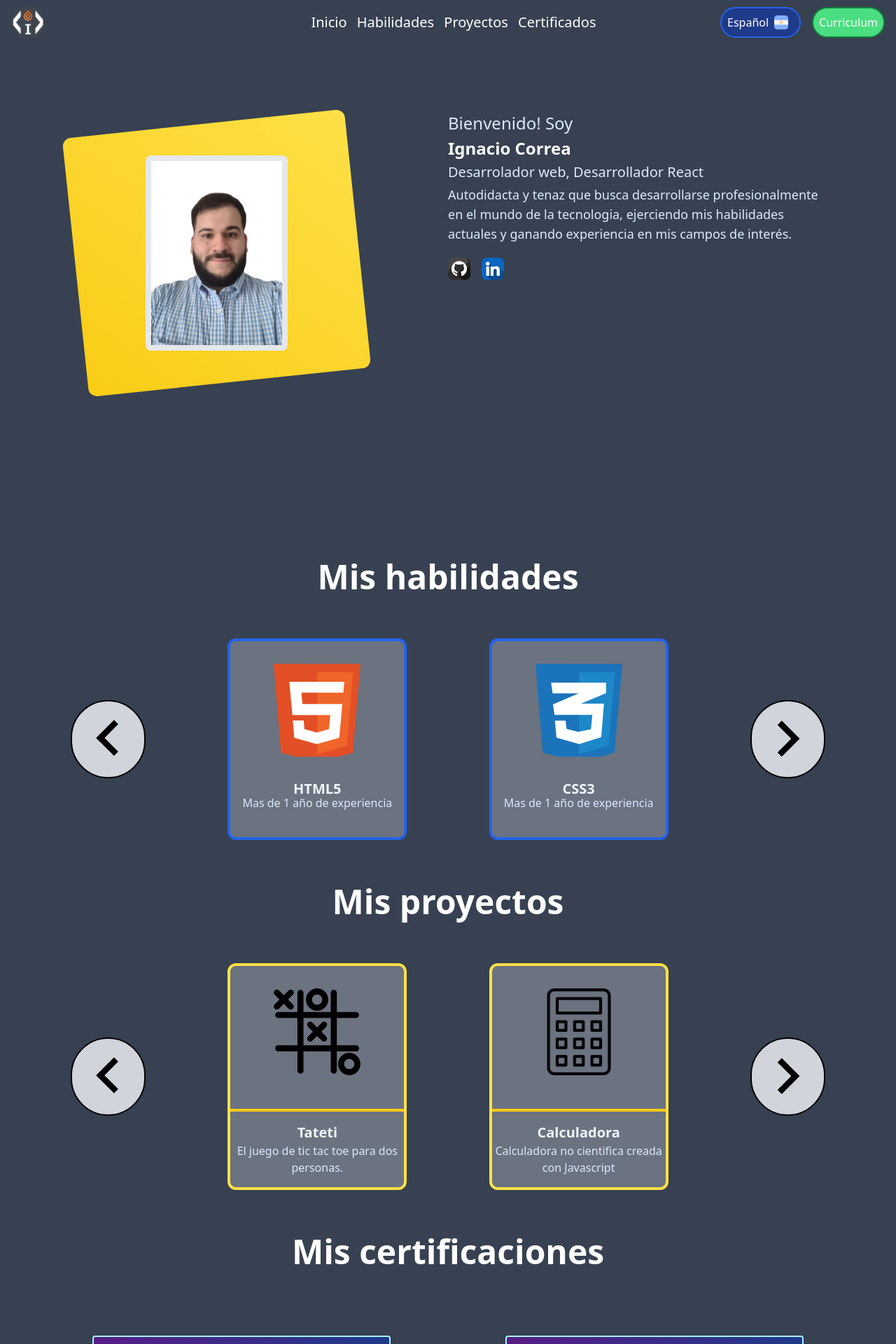
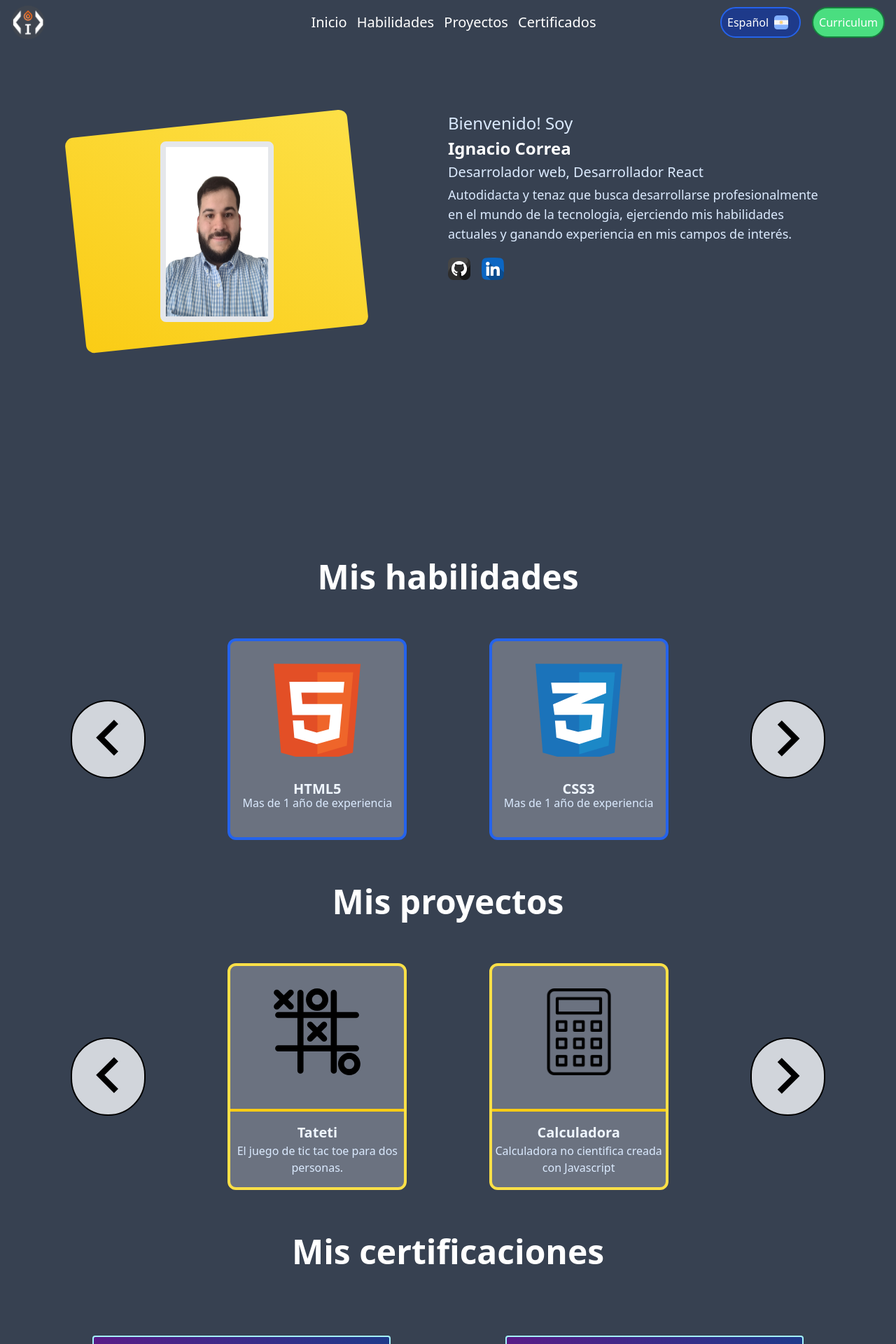
Before and after one commit to Igniske/Igniske.github.io, a React (Create React App) app: page / in a window 1280 px wide. Shown: the top 1920 px of the page at 70% size. Built offline with nearby package versions, Linux system fonts and the light colour scheme.

Commit message:
fix on home and both carrrousels

```diff
--- a/src/App.css
+++ b/src/App.css
@@ -2,29 +2,3 @@
     transform: scale(1.25);
     transition: transform .2s ease-in-out;
 }
-
-.shake-manual:hover{
-    animation: shake 1s;
-
-    animation-iteration-count: infinite;
-  }
-
-  .shake-manual{
-    animation: shake 1s;
-
-    animation-iteration-count: 3s;
-  }
-
-  @keyframes shake {
-    0% { transform: translate(30px, 30px) rotate(0deg); }
-
-    20% { transform: translate(-50px, 20px) rotate(1deg); }
-
-    40% { transform: translate(30px, -30px) rotate(1deg); }
-
-    60% { transform: translate(-50px, 30px) rotate(0deg); }
-
-    80% { transform: translate(-30px, -30px) rotate(1deg); }
-
-    100% { transform: translate(30px, -40px) rotate(-1deg); }
-  }
--- a/src/components/CarrouselProj.jsx
+++ b/src/components/CarrouselProj.jsx
@@ -33,10 +33,12 @@ function CarrouselProj( {children: projects, lang, descEspProj, descEngProj}){
         <div className="bg-gray-700 w-full h-min">
             <h3 className="lg:text-5xl text-4xl font-bold text-white lg:py-16 py-8 text-center">{lang ? "Mis proyectos" : "My projects"}</h3>
         <div className="flex w-full justify-center lg:justify-evenly space-x-4">
-            <button className="w-1/12 border-2 border-black bg-gray-300 hover:bg-stone-400 lg:h-28 md:h-16 h-12 rounded-full my-auto" onClick={prev}><svg viewBox="0 0 24 24" xmlns="http://www.w3.org/2000/svg">
+        <button className="w-1/12 border-2 border-black bg-gray-300 hover:bg-stone-400 lg:h-28 md:h-16 h-12 rounded-full my-auto flex items-center justify-center" onClick={prev}>
+            <svg viewBox="0 0 24 24" xmlns="http://www.w3.org/2000/svg" style={{ height: '100%' }}>
   <path d="M15.41 16.09l-4.58-4.59 4.58-4.59L14 5.5l-6 6 6 6z"/>
   <path d="M0-.25h24v24H0z" fill="none"/>
-</svg></button>
+</svg>
+</button>
             <a href={link[curr]} className="flex flex-wrap flex-row h-96 md:h-fit w-5/12 lg:w-64 bg-gray-500 rounded-xl border-4 border-yellow-300">
                 <div className="w-1/2 h-3/6 pt-8 overflow-hidden relative mx-auto ">
                     <div className="flex lg:pt-0 pt-8 md:pb-12 transition-transform ease out duration-500" style={{ transform: `translateX(-${curr * 100}%)`}}>
@@ -66,10 +68,12 @@ function CarrouselProj( {children: projects, lang, descEspProj, descEngProj}){
                         <p className="lg:h-1/2 w-full text-center text-blue-100 mx-auto">{curr === projects.length - 1 ? (lang ? descEspProj[0] : descEngProj[0]) : (lang ? descEspProj[curr + 1] : descEngProj[curr + 1])}</p>
                     </div>
             </a>
-            <button className="w-1/12 border-2 border-black bg-gray-300 hover:bg-stone-400 lg:h-28 md:h-16 h-12 rounded-full m-auto" onClick={next}><svg viewBox="0 0 24 24" xmlns="http://www.w3.org/2000/svg">
+            <button className="w-1/12 border-2 border-black bg-gray-300 hover:bg-stone-400 lg:h-28 md:h-16 h-12 rounded-full m-auto flex items-center justify-center" onClick={next}>
+            <svg viewBox="0 0 24 24" xmlns="http://www.w3.org/2000/svg" style={{ height: '100%' }}>
   <path d="M8.59 16.34l4.58-4.59-4.58-4.59L10 5.75l6 6-6 6z"/>
   <path d="M0-.25h24v24H0z" fill="none"/>
-</svg></button>
+</svg>
+</button>
         </div>
     </div>
     )
--- a/src/components/CarrouselSkills.jsx
+++ b/src/components/CarrouselSkills.jsx
@@ -24,10 +24,14 @@ function CarrouselSkills( {children: slides, lang, descEsp, descEng}){
         <div className="bg-gray-700 w-full h-min">
             <h3 className="lg:text-5xl text-4xl font-bold text-white lg:pb-16 pb-8 text-center">{lang ? "Mis habilidades" : "My skills"}</h3>
             <div className="flex w-full justify-center lg:justify-evenly space-x-4">
-            <button className="w-1/12 border-2 border-black bg-gray-300 hover:bg-stone-400 lg:h-28 md:h-16 h-12 rounded-full my-auto" onClick={prev}><svg viewBox="0 0 24 24" xmlns="http://www.w3.org/2000/svg">
+            <button className="w-1/12 border-2 border-black bg-gray-300 hover:bg-stone-400 lg:h-28 md:h-16 h-12 rounded-full my-auto flex items-center justify-center" onClick={prev}>
+            <svg viewBox="0 0 24 24" xmlns="http://www.w3.org/2000/svg" style={{ height: '100%' }}>
   <path d="M15.41 16.09l-4.58-4.59 4.58-4.59L14 5.5l-6 6 6 6z"/>
   <path d="M0-.25h24v24H0z" fill="none"/>
-</svg></button>
+</svg>
+
+</button>
+
             <div className="flex flex-wrap flex-row lg:h-72 md:h-fit md:pb-8 h-60 w-5/12 lg:w-64 bg-gray-500 rounded-xl border-4 border-blue-600">
                 <div className="w-1/2 lg:h-2/3 h-3/5 pt-8 overflow-hidden relative mx-auto">
                     <div className="flex transition-transform ease out duration-500" style={{ transform: `translateX(-${curr * 100}%)`}}>
@@ -57,10 +61,13 @@ function CarrouselSkills( {children: slides, lang, descEsp, descEng}){
                         <p className="lg:h-1/2 w-full text-center text-blue-100 mx-auto">{curr === slides.length - 1 ? (lang ? descEsp[0] : descEng[0]) : (lang ? descEsp[curr + 1] : descEng[curr + 1])}</p>
                     </div>
             </div>
-            <button className="w-1/12 border-2  border-black bg-gray-300 hover:bg-stone-400 lg:h-28 md:h-16 h-12 rounded-full m-auto" onClick={next}><svg viewBox="0 0 24 24" xmlns="http://www.w3.org/2000/svg">
+            <button className="w-1/12 border-2 border-black bg-gray-300 hover:bg-stone-400 lg:h-28 md:h-16 h-12 rounded-full m-auto flex items-center justify-center" onClick={next}>
+            <svg viewBox="0 0 24 24" xmlns="http://www.w3.org/2000/svg" style={{ height: '100%' }}>
   <path d="M8.59 16.34l4.58-4.59-4.58-4.59L10 5.75l6 6-6 6z"/>
   <path d="M0-.25h24v24H0z" fill="none"/>
-</svg></button>
+</svg>
+
+</button>
         </div>
         </div>
     )
--- a/src/components/Home.jsx
+++ b/src/components/Home.jsx
@@ -10,10 +10,10 @@ function Home( {lang}){
         <section className="h-fit" id="intro">
             <div className="h-screen w-full bg-gray-700 flex ">
                 <div className="lg:flex lg:flex-nowrap lg:flex-row w-5/6 h-5/6 lg:pt-12 mt-16 mx-auto">
-                    <div className="flex w-full lg:w-1/2 h-1/2 lg:h-full justify-center">
-                        <div className="bg-gradient-to-tr from-yellow-400 to-yellow-300 rounded-xl mt-6 lg:mr-32 md:mt-8 lg:mt-16 h-4/6 w-5/6 lg:h-3/5 lg:w-4/5 md:h-44 md:w-2/3 shake-manual transition transform -rotate-6">
+                    <div className="flex w-full lg:w-1/2 h-1/2 lg:h-min-screen align-middle justify-center">
+                        <div className="bg-gradient-to-tr from-yellow-400 to-yellow-300 rounded-xl mt-16 lg:mr-32 md:mt-8  lg:mt-16 h-4/6 w-5/6 lg:h-full lg:w-4/5 md:h-44 md:w-2/3 transition transform -rotate-6">
                           <div className="h-full w-full flex justify-center items-center transition transform rotate-6">
-                            <img className="lg:h-3/4 lg:w-2/4 md:h-36 md:w-36 h-4/6 w-3/6 rounded-lg border-8" src={Profile}/>
+                            <img className="lg:h-5/6 lg:w-2/5 md:h-36 md:w-36 h-4/6 w-3/6 rounded-lg border-8" src={Profile}/>
                           </div>
                         </div>
                       </div>
```
Also changed, not shown: 11 other files (tests, documents, lock files or other folders).
